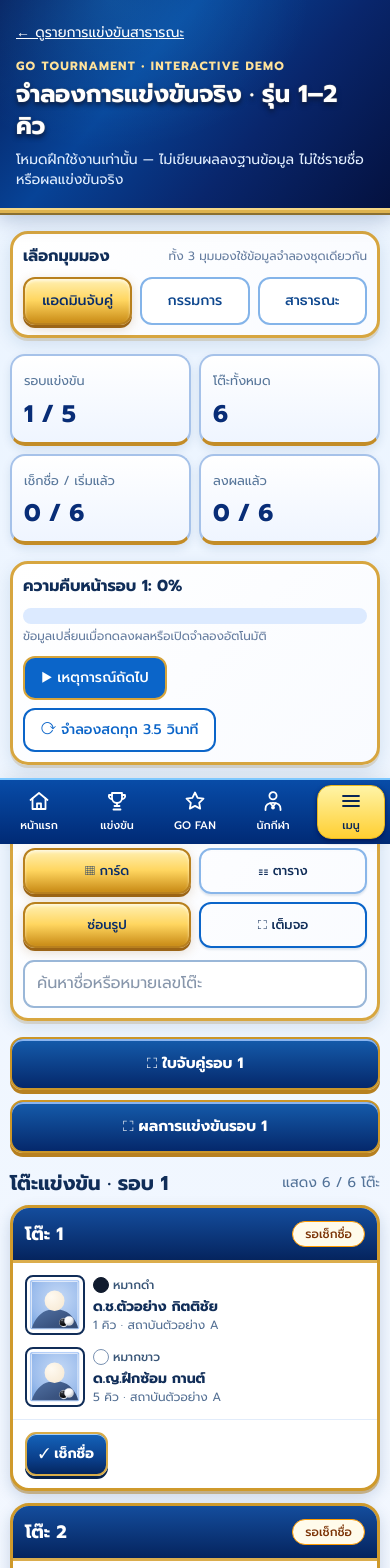
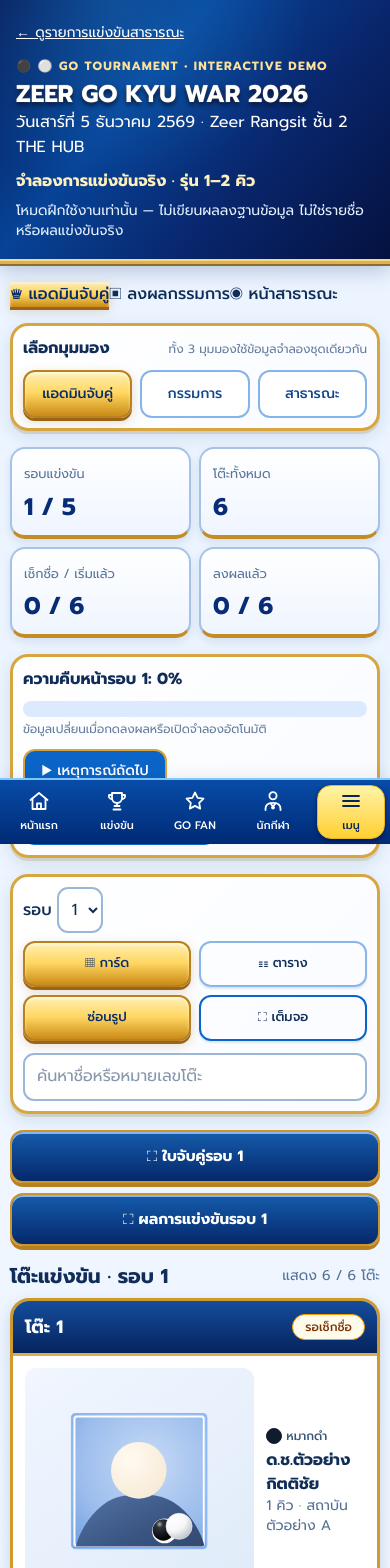
Before and after one commit to sawitree2168-sys/go-competition, a Next.js app: page /demo/competition in a window 390 px wide. Shown: the top 1568 px of the page. Built offline with nearby package versions, Linux system fonts and the light colour scheme.

Commit message:
Restore saved reference layout: event banner, top navigation, legible athlete portraits and full-width mobile board cards

```diff
--- a/app/organizer/_lib/division/CompetitionDaySimulation.tsx
+++ b/app/organizer/_lib/division/CompetitionDaySimulation.tsx
@@ -88,9 +88,9 @@ export default function CompetitionDaySimulation({eventId,divisionId,publicDemo=
   const progress=Math.round(done/Math.max(1,rows.length)*100);
   const lastRound=Math.max(1,...games.map(g=>g.round_number));
   const reports=<RoundReportButtons eventTitle="ZEER GO KYU WAR 2026 · โหมดจำลอง" divisionName="รุ่นตัวอย่าง 1–2 คิว · ไม่ใช่ผลจริง" round={round} matches={games} byes={[]} people={personMap}/>;
-  const photo=(id:string)=>showPhotos&&<AthleteAvatar src={personMap[id].photo} name={personMap[id].name} zoom className="h-14 w-14 sm:h-16 sm:w-16"/>;
-  const person=(id:string,color:"black"|"white")=><div className="flex min-w-0 items-center gap-2">
-    {photo(id)}<span className="min-w-0"><span className="mb-1 flex items-center gap-1 text-xs font-semibold text-[#385577]"><span className={`h-4 w-4 shrink-0 rounded-full border ${color==="black"?"bg-[#101b2e] border-[#101b2e]":"bg-white border-[#7a92b2]"}`}/>{color==="black"?"หมากดำ":"หมากขาว"}</span><strong className="block text-sm text-[#102d58] [overflow-wrap:anywhere]">{personMap[id].name}</strong><small className="block text-xs text-[#536f93]">{personMap[id].rank} · {personMap[id].institution}</small></span>
+  const photo=(id:string)=>showPhotos&&<AthleteAvatar src={personMap[id].photo} name={personMap[id].name} zoom variant="portrait" className="gt-reference-athlete-photo h-[76px] w-[70px] sm:h-[94px] sm:w-[84px]"/>;
+  const person=(id:string,color:"black"|"white")=><div className="gt-reference-person flex min-w-0 items-center gap-3">
+    {photo(id)}<span className="min-w-0"><span className="mb-1 flex items-center gap-1 text-xs font-semibold text-[#385577]"><span className={`h-4 w-4 shrink-0 rounded-full border ${color==="black"?"bg-[#101b2e] border-[#101b2e]":"bg-white border-[#7a92b2]"}`}/>{color==="black"?"หมากดำ":"หมากขาว"}</span><strong className="gt-reference-person-name block text-base text-[#102d58] [overflow-wrap:anywhere]">{personMap[id].name}</strong><small className="gt-reference-person-meta block text-sm text-[#536f93]">{personMap[id].rank} · {personMap[id].institution}</small></span>
   </div>;
   const controls=(g:Game)=><div className="gt-reference-actions">
     {g.table_status==="waiting"&&<button type="button" onClick={()=>update(g.id,"check")} className="gt-reference-blue">✓ เช็กชื่อ</button>}
@@ -98,11 +98,11 @@ export default function CompetitionDaySimulation({eventId,divisionId,publicDemo=
     {g.table_status==="playing"&&g.state!=="verified"&&<button type="button" onClick={()=>setEditing(g.id)} className="gt-reference-gold">✎ ลงผลทุกประเภท</button>}
     {g.state==="verified"&&<><strong className="text-green-800">✓ บันทึกผลแล้ว (จำลอง)</strong><button type="button" onClick={()=>setEditing(g.id)} className="gt-reference-secondary">แก้ไขผล</button></>}
   </div>;
-  const board=(g:Game,actions=true)=><article key={g.id} className="overflow-hidden rounded-2xl border-[3px] border-[#8fb7eb] border-b-[#d6a43a] bg-white shadow-sm">
+  const board=(g:Game,actions=true)=><article key={g.id} className="gt-reference-match-card overflow-hidden rounded-2xl border-[3px] border-[#8fb7eb] border-b-[#d6a43a] bg-white shadow-sm">
     <header className="flex flex-wrap items-center justify-between gap-2 border-b-2 border-[#d6a43a] bg-[#e9f3ff] p-3">
       <strong className="text-lg text-[#0a418a]">โต๊ะ {g.board_number}</strong><span className={`rounded-full border px-3 py-1 text-xs font-semibold ${stateStyle(g)}`}>{label(g)}</span>
     </header>
-    <div className="grid grid-cols-1 gap-3 p-3 sm:grid-cols-2">{person(g.black_athlete_id,"black")}{person(g.white_athlete_id,"white")}</div>
+    <div className="gt-reference-two-players grid grid-cols-1 gap-3 p-3 sm:grid-cols-2">{person(g.black_athlete_id,"black")}{person(g.white_athlete_id,"white")}</div>
     {actions&&view!=="public"&&<div className="border-t border-[#e2ecfa] p-3">{controls(g)}</div>}
   </article>;
   const table=<div className="gt-reference-table">
@@ -115,11 +115,12 @@ export default function CompetitionDaySimulation({eventId,divisionId,publicDemo=
   const activeGame=games.find(g=>g.id===editing);
   return <div className="gt-reference-day min-h-screen pb-16 text-[#102d58]">
     <header className={`${DEMO_BG} border-b-[5px] border-[#d6a43a] px-4 py-5 text-white`}>
-      <div className="mx-auto max-w-6xl">{publicDemo ? <Link href="/tournaments" className="text-sm underline">← ดูรายการแข่งขันสาธารณะ</Link> : <Link href={`/organizer/${eventId}/${divisionId}`} className="text-sm underline">← กลับหน้ารุ่นการแข่งขันจริง</Link>}
-      <p className="mt-3 text-xs font-bold tracking-widest text-[#ffe29a]">GO TOURNAMENT • INTERACTIVE DEMO</p><h1 className="mt-1 text-2xl font-bold sm:text-3xl">จำลองการแข่งขันจริง · รุ่น 1–2 คิว</h1>
+      <div className="mx-auto max-w-6xl gt-reference-title-wrap">{publicDemo ? <Link href="/tournaments" className="text-sm underline">← ดูรายการแข่งขันสาธารณะ</Link> : <Link href={`/organizer/${eventId}/${divisionId}`} className="text-sm underline">← กลับหน้ารุ่นการแข่งขันจริง</Link>}
+      <p className="mt-3 text-xs font-bold tracking-widest text-[#ffe29a]">⚫ ⚪ GO TOURNAMENT • INTERACTIVE DEMO</p><h1 className="gt-reference-event-title mt-1 text-2xl font-bold sm:text-3xl">ZEER GO KYU WAR 2026</h1><p className="gt-reference-event-subtitle">วันเสาร์ที่ 5 ธันวาคม 2569 · Zeer Rangsit ชั้น 2 THE HUB</p><p className="mt-2 text-base font-bold text-[#fff0bc]">จำลองการแข่งขันจริง · รุ่น 1–2 คิว</p>
       <p className="mt-2 text-sm text-[#e2efff]">โหมดฝึกใช้งานเท่านั้น — ไม่เขียนผลลงฐานข้อมูล ไม่ใช่รายชื่อหรือผลแข่งขันจริง</p></div>
     </header>
-    <main className="mx-auto max-w-6xl space-y-4 px-3 py-4 sm:px-6">
+    <main className="gt-reference-main mx-auto max-w-6xl space-y-4 px-3 py-4 sm:px-6">
+      <nav className="gt-reference-main-nav" aria-label="เมนูจำลองการแข่งขัน"><button type="button" aria-pressed={view==="admin"} onClick={()=>setView("admin")}>♛ แอดมินจับคู่</button><button type="button" aria-pressed={view==="referee"} onClick={()=>setView("referee")}>▣ ลงผลกรรมการ</button><button type="button" aria-pressed={view==="public"} onClick={()=>setView("public")}>◉ หน้าสาธารณะ</button></nav>
       <section className="gt-reference-panel p-3">
         <div className="flex flex-wrap items-center justify-between gap-2"><strong>เลือกมุมมอง</strong><span className="text-xs text-[#647c9f]">ทั้ง 3 มุมมองใช้ข้อมูลจำลองชุดเดียวกัน</span></div>
         <div className="mt-2 grid grid-cols-3 gap-2">{(["admin","referee","public"] as const).map(v=><button key={v} type="button" aria-pressed={view===v} onClick={()=>setView(v)}
@@ -147,10 +148,10 @@ export default function CompetitionDaySimulation({eventId,divisionId,publicDemo=
       </section>
       {reports}
       <section aria-label="โต๊ะแข่งขัน" className="gt-reference-board-section"><div className="mb-2 flex flex-wrap items-center justify-between gap-2"><h2 className="text-xl font-bold">โต๊ะแข่งขัน · รอบ {round}</h2><span className="text-sm text-[#527298]">แสดง {filtered.length} / {rows.length} โต๊ะ</span></div>
-        {!filtered.length?<p className="rounded-xl border-2 border-[#89b6e9] bg-white p-5">ไม่พบโต๊ะที่ค้นหา</p>:mode==="cards"?<div className="grid gap-3 md:grid-cols-2">{filtered.map(g=>board(g))}</div>:table}
+        {!filtered.length?<p className="rounded-xl border-2 border-[#89b6e9] bg-white p-5">ไม่พบโต๊ะที่ค้นหา</p>:mode==="cards"?<div className="gt-reference-card-grid grid gap-3">{filtered.map(g=>board(g))}</div>:table}
       </section>
       {full&&<CompetitionPanel title="โต๊ะแข่งขัน (โหมดจำลอง)" context="ZEER GO KYU WAR 2026 · จำลองเท่านั้น" onClose={()=>setFull(false)}>
-        <div className="grid gap-3 p-3 md:grid-cols-2">{filtered.map(g=>board(g,false))}</div>
+        <div className="gt-reference-fullscreen-boards grid gap-3 p-3">{filtered.map(g=>board(g,false))}</div>
       </CompetitionPanel>}
       {activeGame&&<SimulationResultDialog board={activeGame.board_number} black={personMap[activeGame.black_athlete_id].name} white={personMap[activeGame.white_athlete_id].name} onClose={()=>setEditing(null)}
         onConfirm={(code,resultMargin,w,selectedMethod)=>{
```
